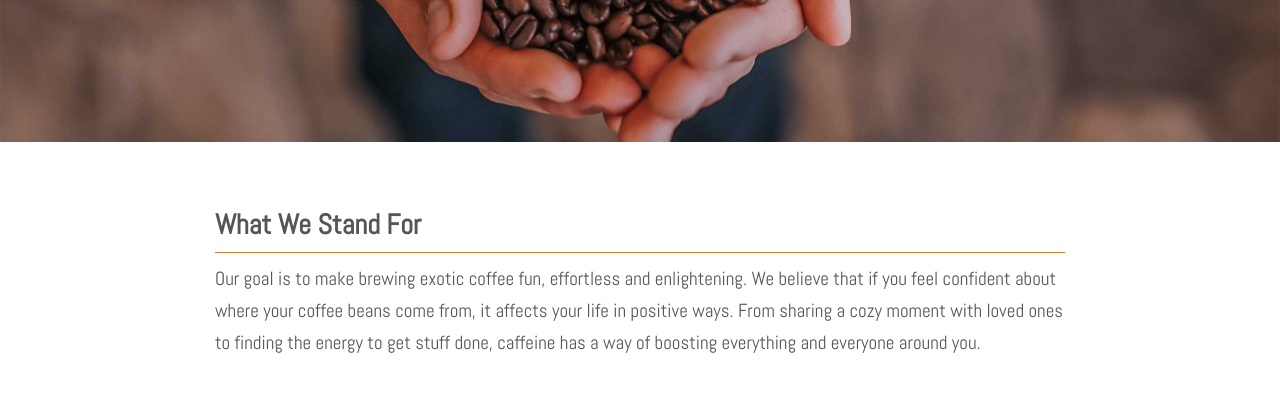
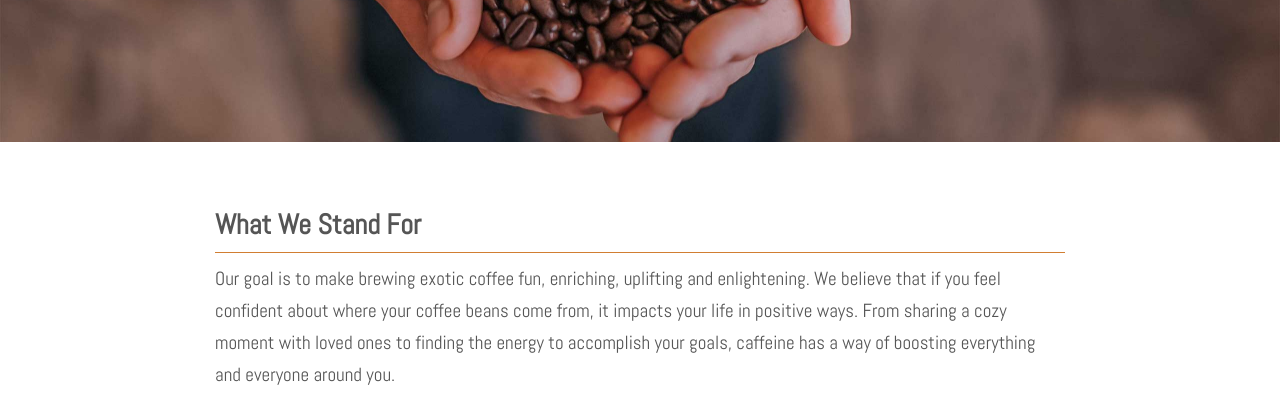
Before and after one commit to dpm-instruct/Git-Class-Apr-12-2022, a plain HTML site: page Hipstirred-Website/about.html in a window 1280 px wide. Shown: the part 344-740 px from the top of the page. Drawn offline with Linux system fonts and the light colour scheme; a web font is replaced by a local one.

```diff
--- a/Hipstirred-Website/about.html
+++ b/Hipstirred-Website/about.html
@@ -24,7 +24,7 @@
 		</div>
 		<main role="main">
 			<h3>What We Stand For</h3>
-			<p>Our goal is to make brewing exotic coffee fun, effortless and enlightening. We believe that if you feel confident about where your coffee beans come from, it affects your life in positive ways. From sharing a cozy moment with loved ones to finding the energy to get stuff done, caffeine has a way of boosting everything and everyone around you.</p>
+			<p>Our goal is to make brewing exotic coffee fun, enriching, uplifting and enlightening. We believe that if you feel confident about where your coffee beans come from, it impacts your life in positive ways. From sharing a cozy moment with loved ones to finding the energy to accomplish your goals, caffeine has a way of boosting everything and everyone around you.</p>
 
 			<h3>How We Got Started</h3>
 			<p>YOUR NAME, Viv Kurt, and Max Mini were born in Cheltenham, England, and grew up the best of friends in Leeds, Yorkshire. After each winning the World Barista Championship crown and becoming well known for award-winning coffee carts in Shoreditch, Capitol Hill, Bushwick, and Silver Lake, the idea of a subscription coffee service seemed like the logical next step for this team.</p>
```
